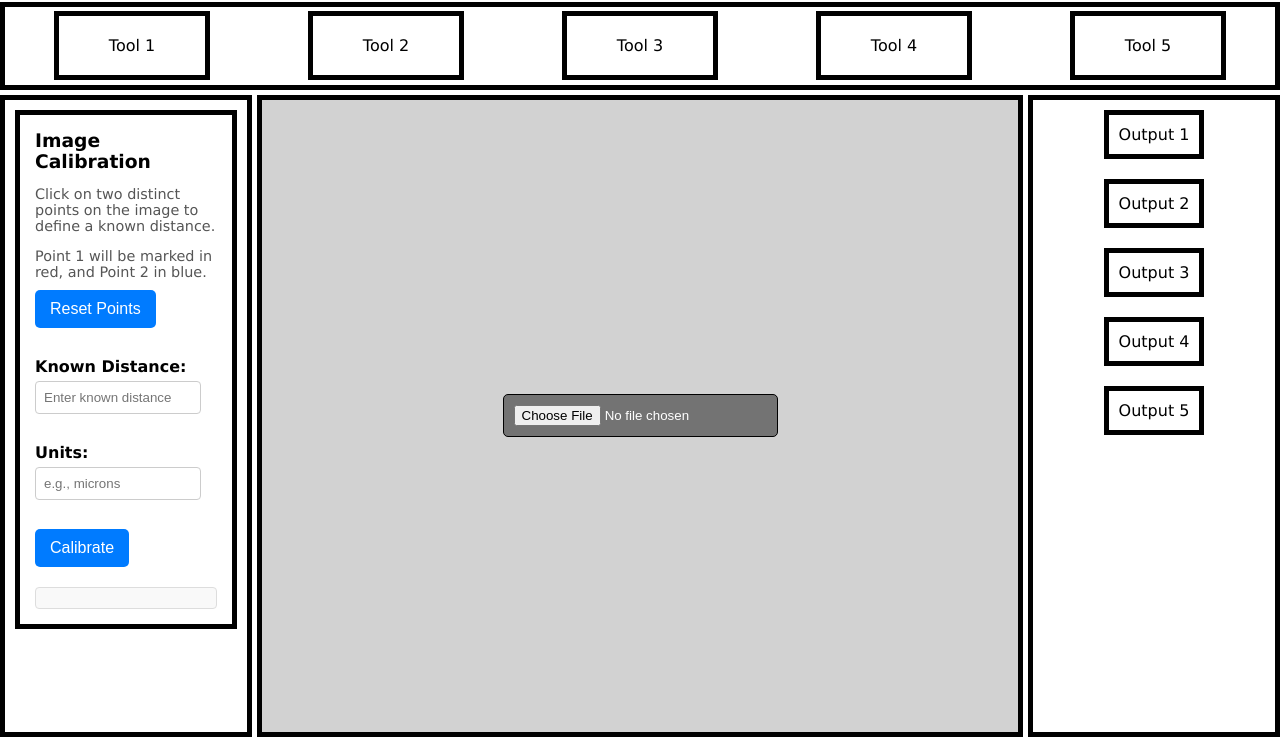
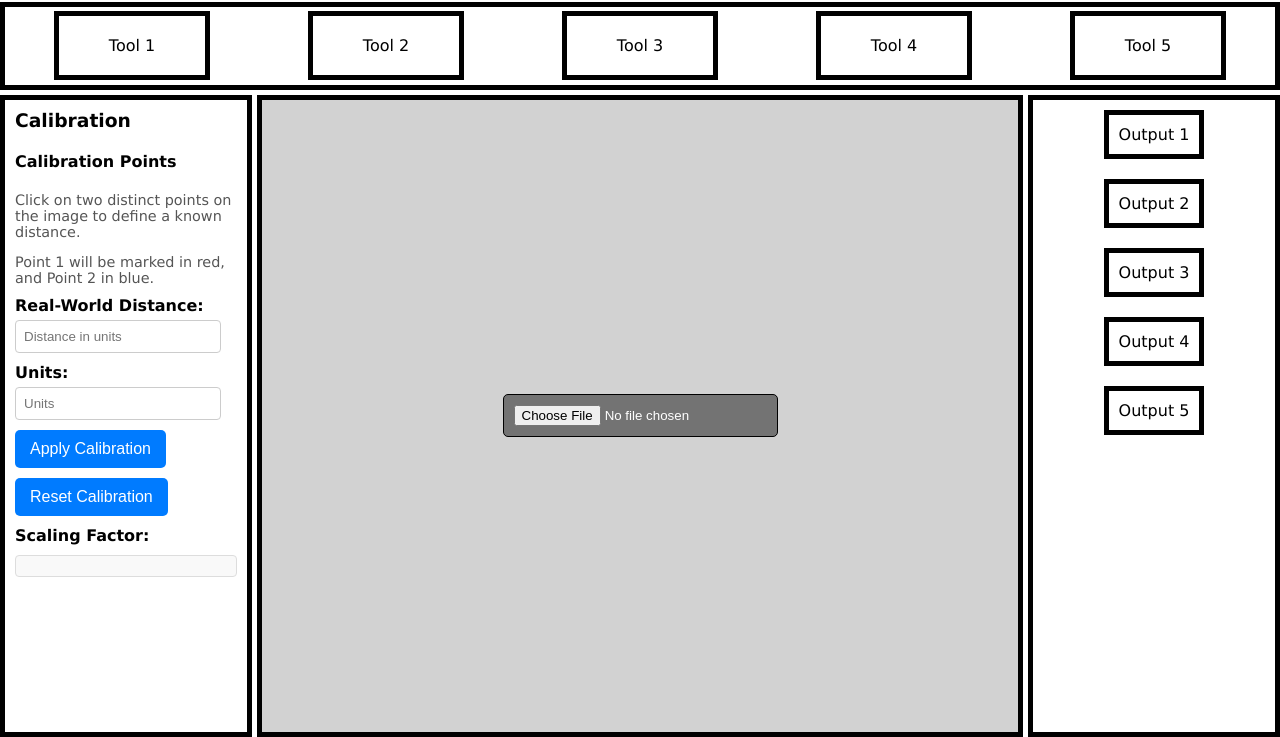
Before and after one commit to zeez30/Image-Analysis-Package, a plain HTML site: page public/html/index.html in a window 1280 px wide. Shown: the part 63-800 px from the top of the page. Drawn offline with Linux system fonts and the light colour scheme.

Commit message:
integrated previous functional code into current code
Signed-off-by: James Vincent <40579227@live.napier.ac.uk>

```diff
--- a/public/html/index.html
+++ b/public/html/index.html
@@ -77,28 +77,29 @@
         </ul>
     </div>
 
-<!--    <div class="imageContainer">-->
-<!--        <input type="file" id="fileUpload" accept="image/jpeg,image/png,image/tiff">-->
-<!--        <img id="outputImage" src="" alt="">-->
-<!--        <canvas id="calibrationCanvas" style="display: none; position: absolute; top: 0; left: 0;"></canvas>-->
-<!--    </div>-->
-
     <div class="imageContainer">
         <input type="file" id="fileUpload" accept="image/jpeg,image/png,image/tiff">
         <canvas id="calibrationCanvas" style="display: none; position: absolute; top: 0; left: 0;"></canvas>
     </div>
 
     <div class="inputBox">
-        <div id="calibrationPanel">
-            <h3>Image Calibration</h3>
+        <div class="calibrationPanel">
+            <h3>Calibration</h3>
+
+            <h4>Calibration Points</h4>
             <p>Click on two distinct points on the image to define a known distance.</p>
             <p>Point 1 will be marked in red, and Point 2 in blue.</p>
-            <button id="resetPointsButton" onclick="resetPoints()">Reset Points</button><br><br>
-            <label for="knownDistance">Known Distance:</label>
-            <input type="number" id="knownDistance" placeholder="Enter known distance"><br><br>
+
+            <label for="knownDistance">Real-World Distance:</label>
+            <input type="number" id="knownDistance" placeholder="Distance in units">
+
             <label for="units">Units:</label>
-            <input type="text" id="units" placeholder="e.g., microns"><br><br>
-            <button id="calibrateButton">Calibrate</button>
+            <input type="text" id="units" placeholder="Units">
+
+            <button id="calibrateButton">Apply Calibration</button>
+            <button id="resetPointsButton" onclick="resetPoints()">Reset Calibration</button>
+
+            <label for="calibrationInfo">Scaling Factor:</label>
             <div id="calibrationInfo" style="margin-top: 10px;"></div>
         </div>
     </div>
--- a/public/js/script.js
+++ b/public/js/script.js
@@ -20,6 +20,27 @@ let point1 = null;
 let point2 = null;
 let pixelDistance = null;
 let calibrationFactor = null; // Real-world units per pixel
+
+// Event listener to check if user has selected file
+fileInput.addEventListener("change", async () => {
+    let [file] = fileInput.files;
+
+    if (file) {
+        const reader = new FileReader();
+        reader.onload = (e) => {
+            localStorage.setItem('uploadedImage', e.target.result); // Store image data in local storage
+            redrawCanvas(); // Draw the image on the canvas
+            fileInput.style.display = 'none'; // Hide the file input button
+        }
+
+        reader.onerror = (err) => {
+            console.error("Error reading file:", err);
+            alert("An error occurred while reading the file");
+        }
+
+        reader.readAsDataURL(file);
+    }
+});
 
 function drawPoint(point, color) {
     if (point && ctx) {
@@ -48,25 +69,7 @@ function handleCanvasClick(event) {
         point2 = { x: adjustedX, y: adjustedY };
         drawPoint(point2, 'blue');
     }
-}
 
-function resetPoints() {
-    point1 = null;
-    point2 = null;
-    pixelDistance = null;
-    calibrationFactor = null;
-    calibrationInfo.textContent = '';
-    redrawCanvas();
-}
-
-function calculatePixelDistance() {
-    if (point1 && point2) {
-        const dx = point2.x - point1.x;
-        const dy = point2.y - point1.y;
-        pixelDistance = Math.sqrt(dx * dx + dy * dy);
-        return pixelDistance;
-    }
-    return null;
 }
 
 function calibrateImage() {
@@ -95,6 +98,25 @@ function calibrateImage() {
     }
 }
 
+function resetPoints() {
+    point1 = null;
+    point2 = null;
+    pixelDistance = null;
+    calibrationFactor = null;
+    calibrationInfo.textContent = '';
+    redrawCanvas();
+}
+
+function calculatePixelDistance() {
+    if (point1 && point2) {
+        const dx = point2.x - point1.x;
+        const dy = point2.y - point1.y;
+        pixelDistance = Math.sqrt(dx * dx + dy * dy);
+        return pixelDistance;
+    }
+    return null;
+}
+
 function redrawCanvas() {
     const storedImage = localStorage.getItem('uploadedImage');
     if (storedImage) {
@@ -119,27 +141,6 @@ function redrawCanvas() {
         calibrationInfo.textContent = '';
     }
 }
-
-// Event listener to check if user has selected file
-fileInput.addEventListener("change", async () => {
-    let [file] = fileInput.files;
-
-    if (file) {
-        const reader = new FileReader();
-        reader.onload = (e) => {
-            localStorage.setItem('uploadedImage', e.target.result); // Store image data in local storage
-            redrawCanvas(); // Draw the image on the canvas
-            fileInput.style.display = 'none'; // Hide the file input button
-        }
-
-        reader.onerror = (err) => {
-            console.error("Error reading file:", err);
-            alert("An error occurred while reading the file");
-        }
-
-        reader.readAsDataURL(file);
-    }
-});
 
 function setupCalibrationCanvas() {
     redrawCanvas(); // Call redrawCanvas to handle initial setup or image change
```
